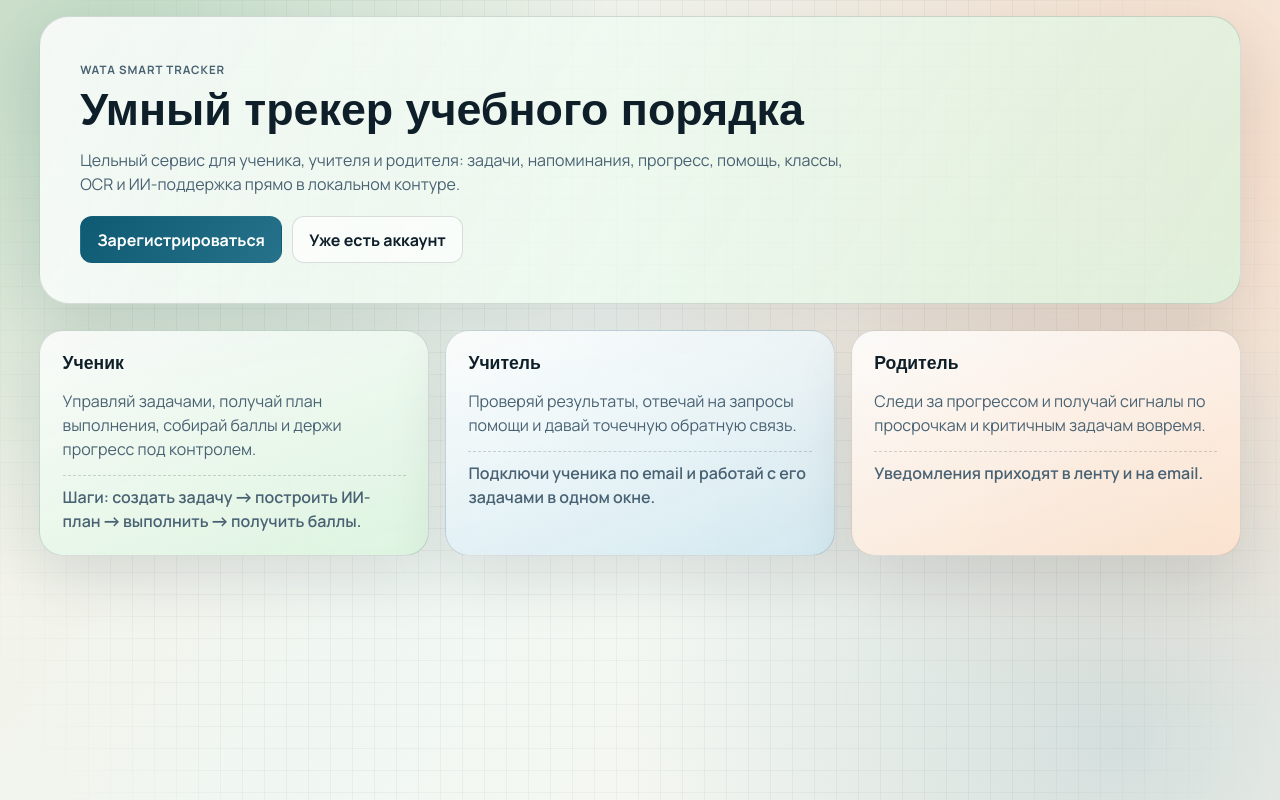
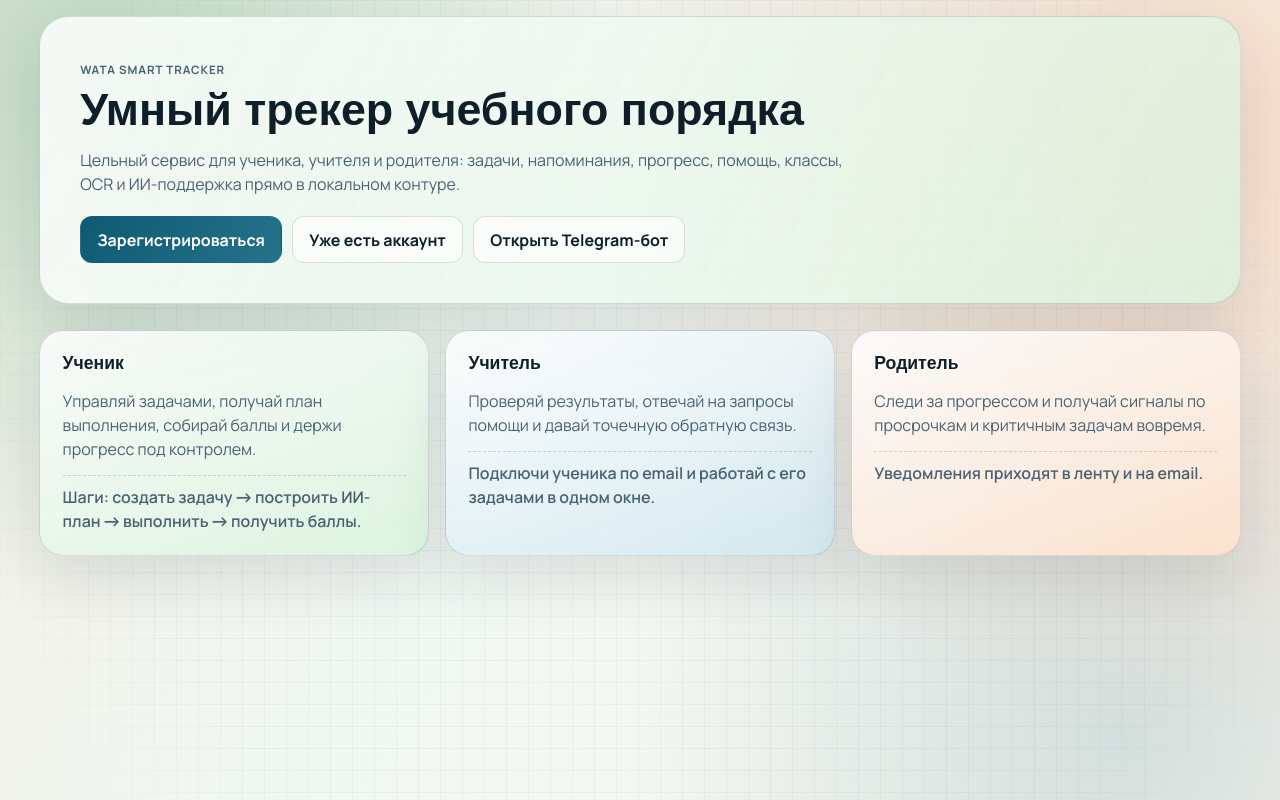
Before and after one commit to RomanTamrazov/wata-smart-tracker, a React (Vite) app in the folder frontend/: page / in a window 1280 px wide. Built offline with nearby package versions, Linux system fonts and the light colour scheme; no server answers; a web font is replaced by a local one.

Commit message:
Add Telegram bot link to LandingPage component

```diff
--- a/frontend/src/components/LandingPage.tsx
+++ b/frontend/src/components/LandingPage.tsx
@@ -1,6 +1,12 @@
 import { Link } from "react-router-dom";
 
 export function LandingPage() {
+  const telegramBotUsername = (import.meta.env.VITE_TELEGRAM_BOT_USERNAME ?? "").trim().replace(/^@/, "");
+  const telegramBotUrl = (
+    import.meta.env.VITE_TELEGRAM_BOT_URL
+    ?? (telegramBotUsername ? `https://t.me/${telegramBotUsername}` : "/api/v1/system/telegram")
+  ).trim();
+
   return (
     <div className="page landing">
       <header className="hero">
@@ -17,6 +23,9 @@ export function LandingPage() {
           <Link to="/auth?mode=login" className="button ghost">
             Уже есть аккаунт
           </Link>
+          <a href={telegramBotUrl} target="_blank" rel="noreferrer" className="button ghost">
+            Открыть Telegram-бот
+          </a>
         </div>
       </header>
 
```
